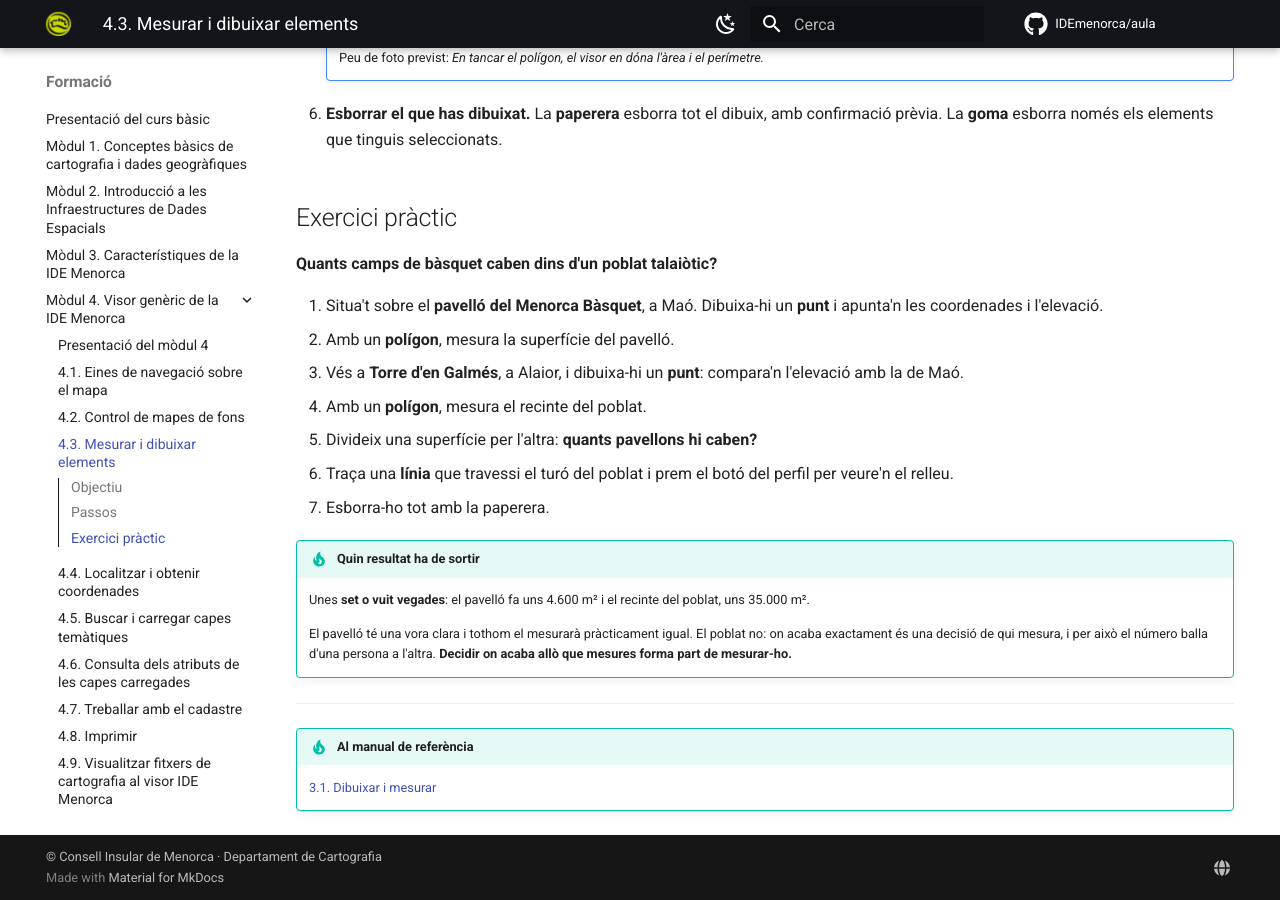
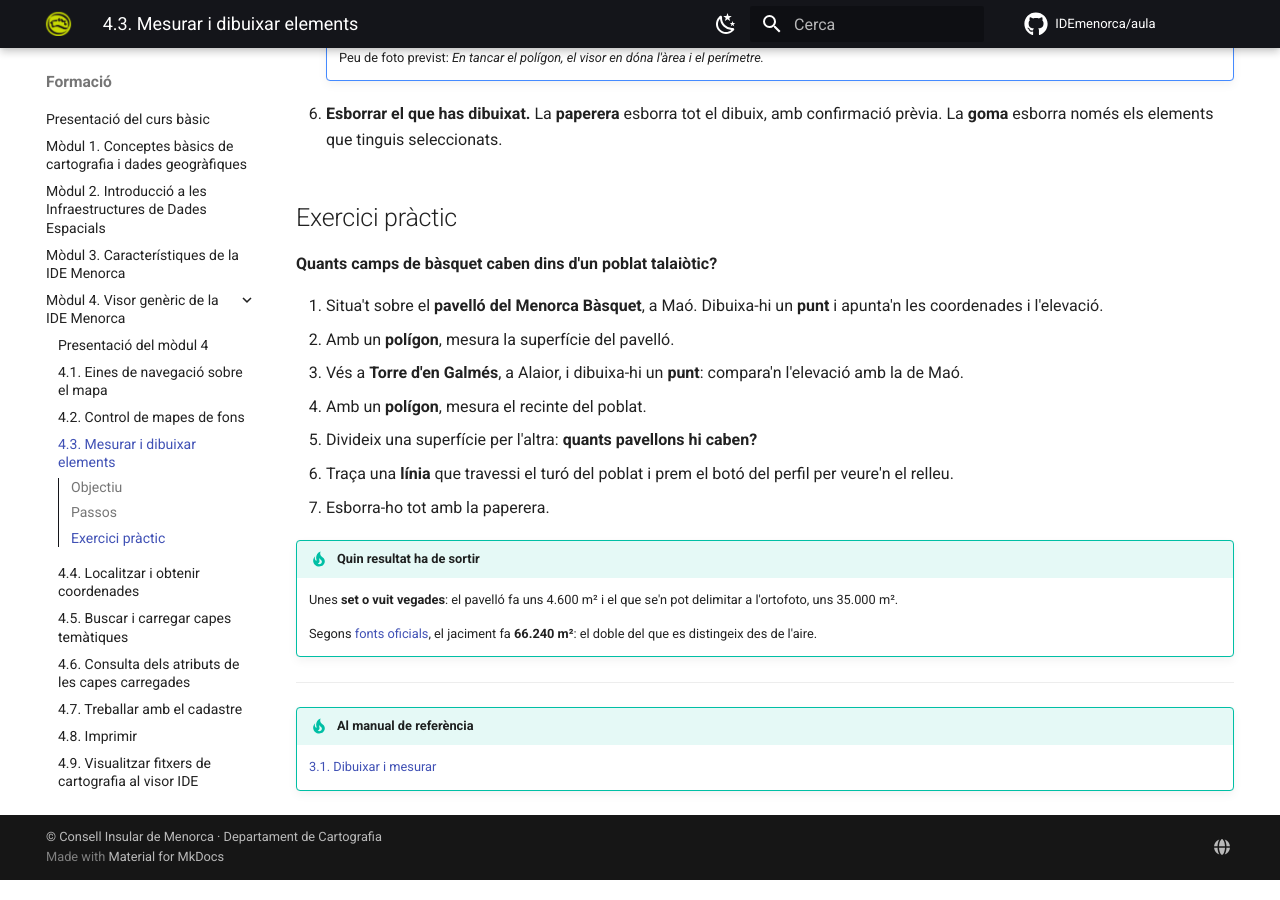
Before and after one commit to IDEmenorca/aula, an MkDocs documentation site: the page built from docs/formacio/basic/modul-4-visor/03-mesurar-dibuixar.md, in a window 1280 px wide and 900 px high, scrolled down 1910 px. Built offline with MkDocs 1.6.1 and Material for MkDocs 9.7.7, drawn with Linux system fonts in a browser that asks for light colours; comment, search, counter and statistics services are not loaded.

Commit message:
Afegeix la superfície oficial del jaciment a l'exercici de la 4.3
La xifra oficial del poblat de Torre d'en Galmés és de 66.240 m², el doble
dels 35.000 que se'n poden delimitar a l'ortofoto. S'hi fa constar amb
l'enllaç a la font, sense allargar-s'hi: el contrast entre les dues xifres ja
diu el que ha de dir i el formador hi és per comentar-ho.

Co-Authored-By: Claude Opus 5 <noreply@anthropic.com>

```diff
--- a/docs/formacio/basic/modul-4-visor/03-mesurar-dibuixar.md
+++ b/docs/formacio/basic/modul-4-visor/03-mesurar-dibuixar.md
@@ -63,13 +63,11 @@ coordenades, distàncies i superfícies.
 7. Esborra-ho tot amb la paperera.
 
 !!! tip "Quin resultat ha de sortir"
-    Unes **set o vuit vegades**: el pavelló fa uns 4.600 m² i el recinte del
-    poblat, uns 35.000 m².
+    Unes **set o vuit vegades**: el pavelló fa uns 4.600 m² i el que se'n pot
+    delimitar a l'ortofoto, uns 35.000 m².
 
-    El pavelló té una vora clara i tothom el mesurarà pràcticament igual. El
-    poblat no: on acaba exactament és una decisió de qui mesura, i per això el
-    número balla d'una persona a l'altra. **Decidir on acaba allò que mesures
-    forma part de mesurar-ho.**
+    Segons [fonts oficials](https://www.menorca.es/es/Poblado_talayotico_de_Torre_den_Galmes/8446),
+    el jaciment fa **66.240 m²**: el doble del que es distingeix des de l'aire.
 
 ---
 
```
